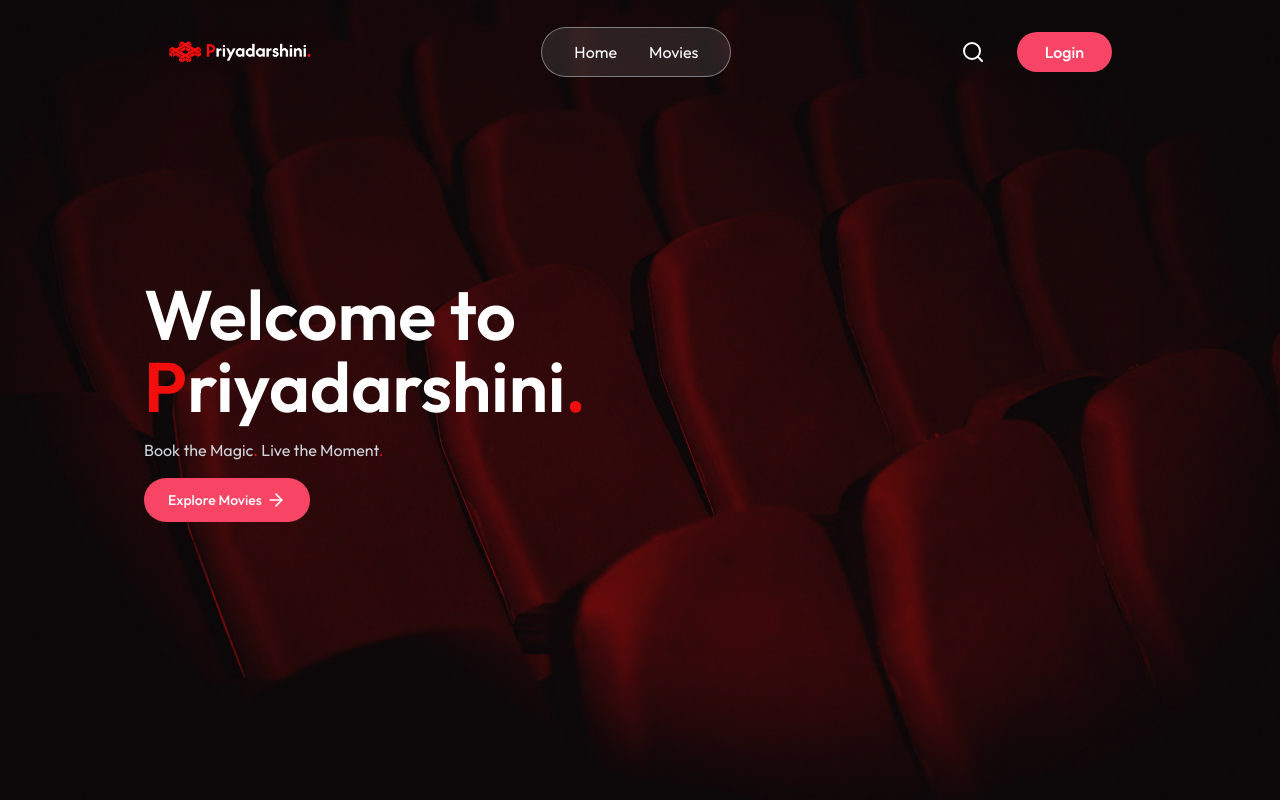
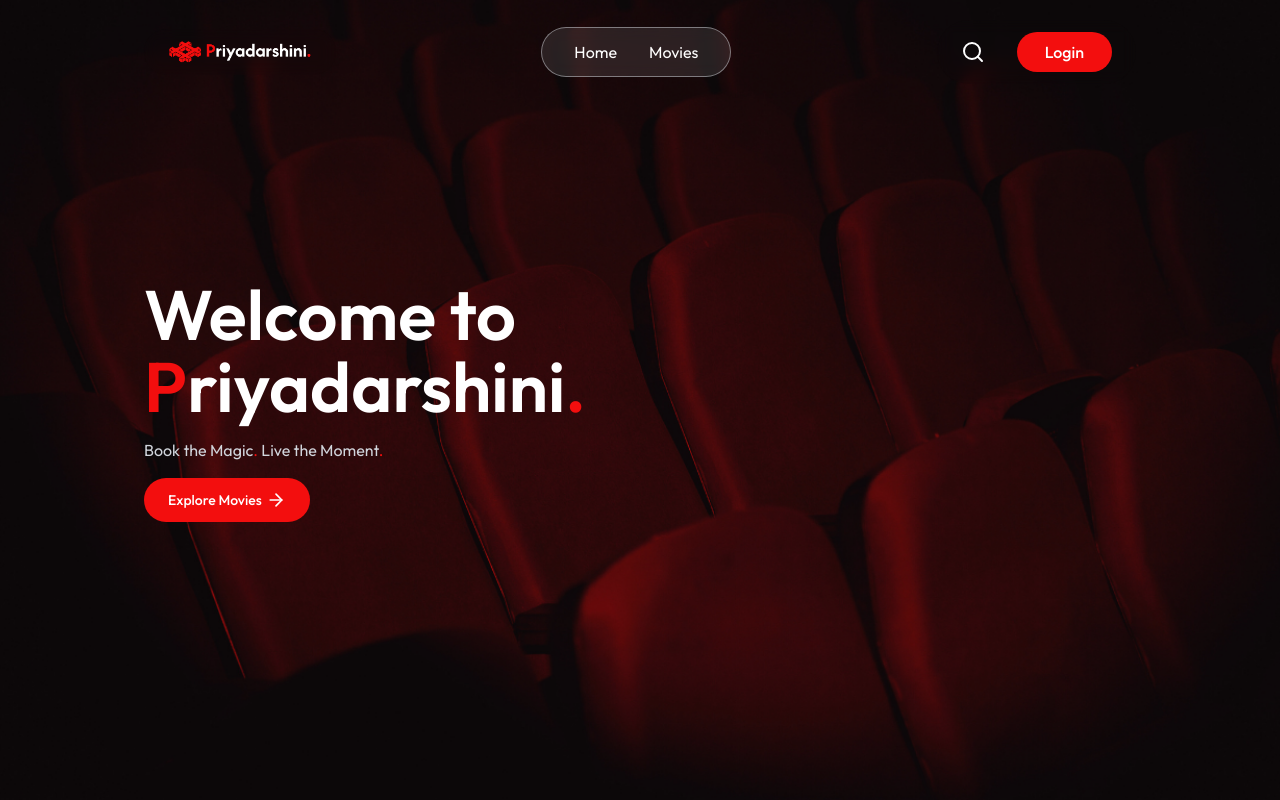
Before and after one commit to ashmit1795/priyadarshini, a React (Vite) app in the folder client/: page / in a window 1280 px wide. Shown: the top 800 px of the page. Built offline with nearby package versions, Linux system fonts and the light colour scheme; no server answers.

Commit message:
style: update primary color variables in theme for consistent branding

```diff
--- a/client/src/index.css
+++ b/client/src/index.css
@@ -5,8 +5,9 @@
 @custom-variant hover (&:hover);
 
 @theme{
-    --color-primary: #F84565;
-    --color-primary-dull: #D63854;
+    /* --color-primary: #F84565; */
+    --color-primary: #F30E0E;
+    --color-primary-dull: #B30A0A;
 }
 
 @keyframes fade-in {
```
